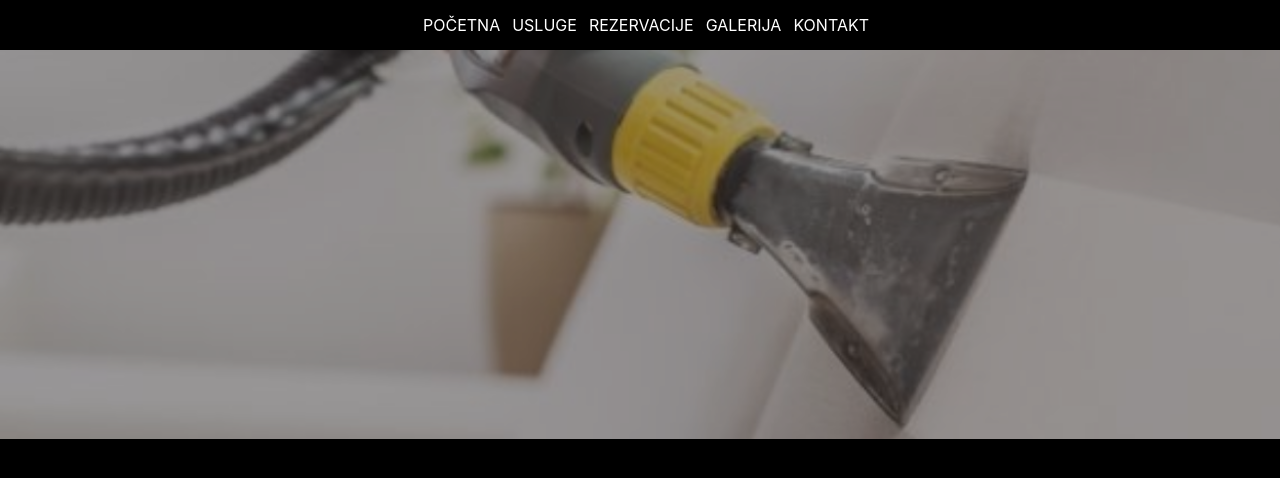
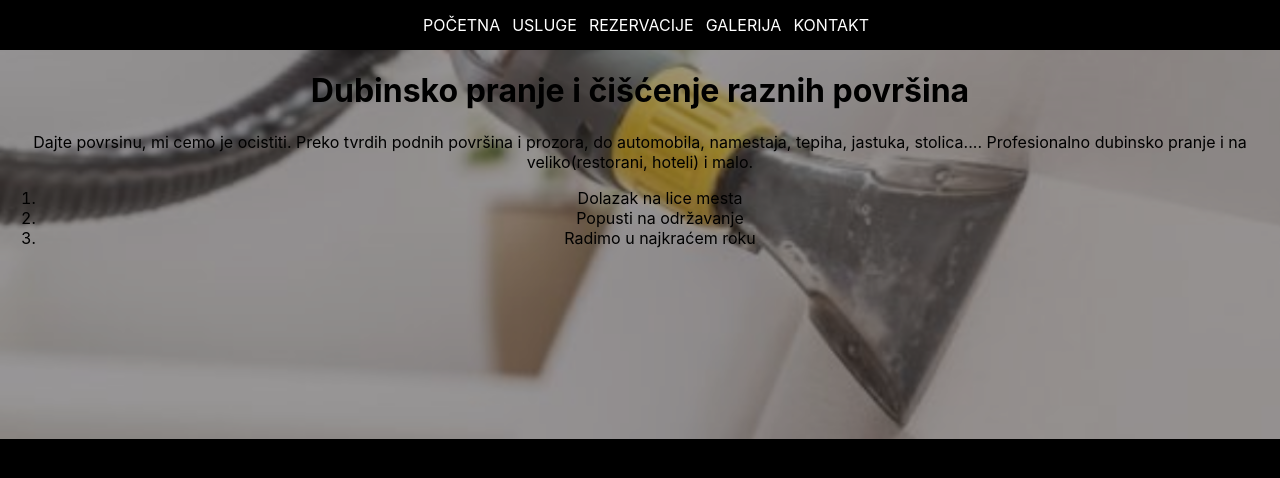
Before and after one commit to trinstone/MaturskiDubinskoPranje, a React (Create React App) app: page / in a window 1280 px wide. Shown: the top 478 px of the page. Built offline with nearby package versions, Linux system fonts and the light colour scheme.

Commit message:
dodata pocetna u rute i dodate rute

```diff
--- a/src/App.js
+++ b/src/App.js
@@ -2,6 +2,7 @@ import { BrowserRouter as Router, Route, Routes } from 'react-router-dom';
 import './App.css';
 import NavBar from './NavBar';
 import pozadina from './pozadina.png';
+import Pocetna from './Pocetna';
 
 function App() {
   return (
@@ -13,6 +14,11 @@ function App() {
       margin: 0
     }}>
           <NavBar />
+          <div className="content">
+            <Routes>
+              <Route path="/" element={<Pocetna />} />
+            </Routes>
+          </div>
       </div>
     </Router>
   );
```
